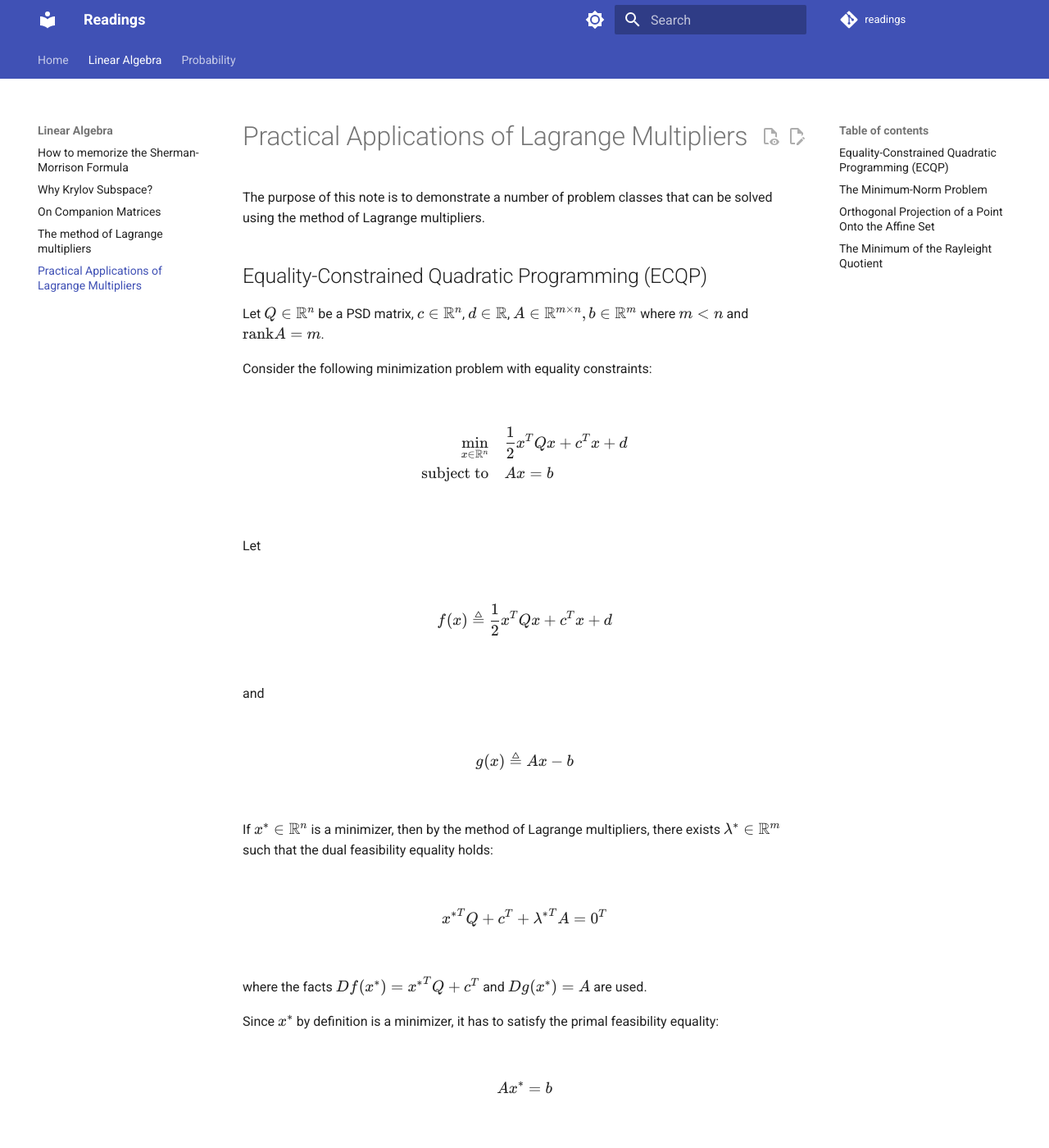
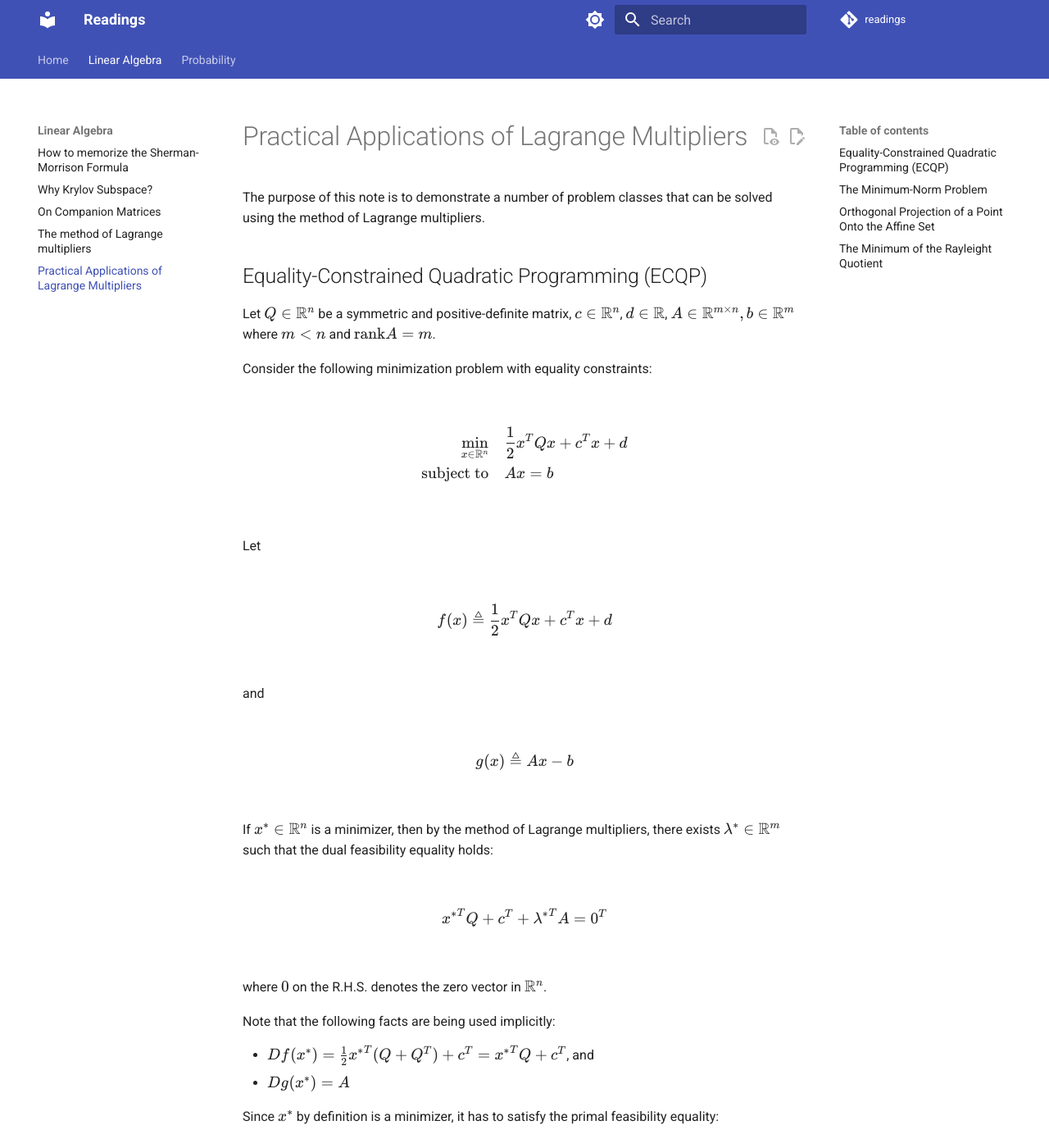
Before and after one commit to mukappalambda/readings, an MkDocs documentation site: the page built from docs/applications-of-lagrange-multipliers.md, in a window 1280 px wide and 1400 px high. Shown: the whole window at 82% size. Built offline with MkDocs 1.6.1 and Material for MkDocs 9.7.7, drawn with Linux system fonts in a browser that asks for light colours; comment, search, counter and statistics services are not loaded; the version menu is left out; some of the changed text lies outside the part shown.

Commit message:
🔧 docs: clarify matrix properties in Lagrange multipliers section (#63)
Updated the documentation to specify that the matrix Q is symmetric and positive-definite, enhancing clarity for users.

Signed-off-by: Mao-Kai Lan <maokailan24@gmail.com>

```diff
--- a/docs/applications-of-lagrange-multipliers.md
+++ b/docs/applications-of-lagrange-multipliers.md
@@ -4,7 +4,7 @@ The purpose of this note is to demonstrate a number of problem classes that can
 
 ## Equality-Constrained Quadratic Programming (ECQP)
 
-Let $Q\in\mathbb{R}^n$ be a PSD matrix, $c\in\mathbb{R}^n$, $d\in\mathbb{R}$, $A\in\mathbb{R}^{m\times n}, b\in\mathbb{R}^m$ where $m<n$ and $\text{rank}A = m$.
+Let $Q\in\mathbb{R}^n$ be a symmetric and positive-definite matrix, $c\in\mathbb{R}^n$, $d\in\mathbb{R}$, $A\in\mathbb{R}^{m\times n}, b\in\mathbb{R}^m$ where $m<n$ and $\text{rank}A = m$.
 
 Consider the following minimization problem with equality constraints:
 
@@ -27,7 +27,12 @@ If $x^*\in\mathbb{R}^n$ is a minimizer, then by the method of Lagrange multiplie
 
 $${x^*}^TQ + c^T + {\lambda^*}^TA = 0^T$$
 
-where the facts $Df(x^*) = {x^*}^TQ + c^T$ and $Dg(x^*) = A$ are used.
+where $0$ on the R.H.S. denotes the zero vector in $\mathbb{R}^n$.
+
+Note that the following facts are being used implicitly:
+
+- $Df(x^*) = \frac{1}{2}{x^*}^T(Q + Q^T) + c^T = {x^*}^TQ + c^T$, and
+- $Dg(x^*) = A$
 
 Since $x^*$ by definition is a minimizer, it has to satisfy the primal feasibility equality:
 
@@ -48,6 +53,8 @@ $$AQ^{-1}A^T\lambda^* = -b - AQ^{-1}c$$
 or
 
 $$\lambda^* = -(AQ^{-1}A^T)^{-1}b - (AQ^{-1}A^T)^{-1}AQ^{-1}c$$
+
+Here $AQ^{-1}A^T$ is invertible since $\text{rank}A = m$ and $Q$ is invertible, so is $AQ^{-1}A^T$.
 
 Now $x^*$ has the following form:
 
```
